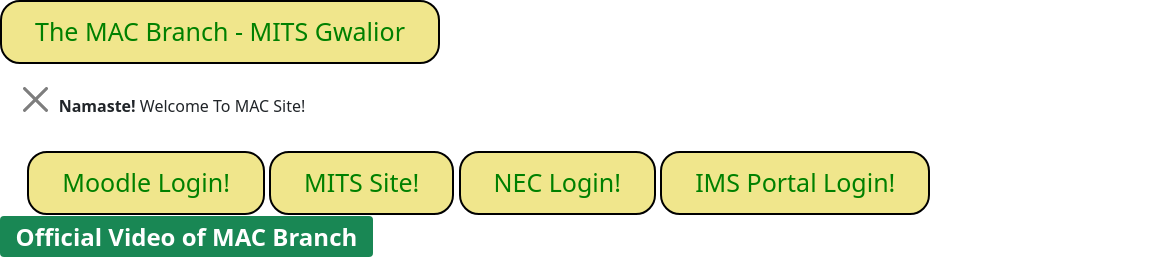
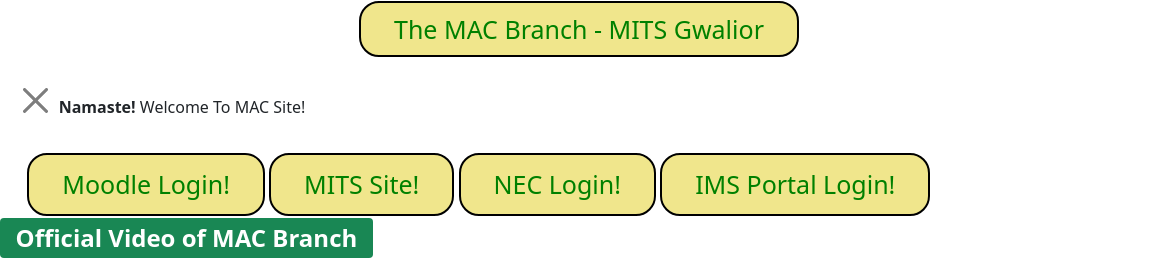
Before and after one commit to MayankTomar21/MayankTomar21.github.io, a plain HTML site: page index.html in a window 1280 px wide. Shown: the top 262 px of the page, 0-1153 px from the left. Drawn offline with nearby package versions, Linux system fonts and the light colour scheme.

Commit message:
Update index.html

```diff
--- a/index.html
+++ b/index.html
@@ -13,8 +13,8 @@
 <body>
 <img src="mitslogo.png" width="122" height="109" title="mits logo" align="right" >
 
-
-	 <button onclick="window.open('https://mayanktomar21.github.io/', '_blank'); return false;" type="button" ><span> The MAC Branch - MITS Gwalior</span></button>
+  <h1>
+	 <button onclick="window.open('https://mayanktomar21.github.io/', '_blank'); return false;" type="button" ><span> The MAC Branch - MITS Gwalior</span></button> </h1>
 </div>
 
 
```
